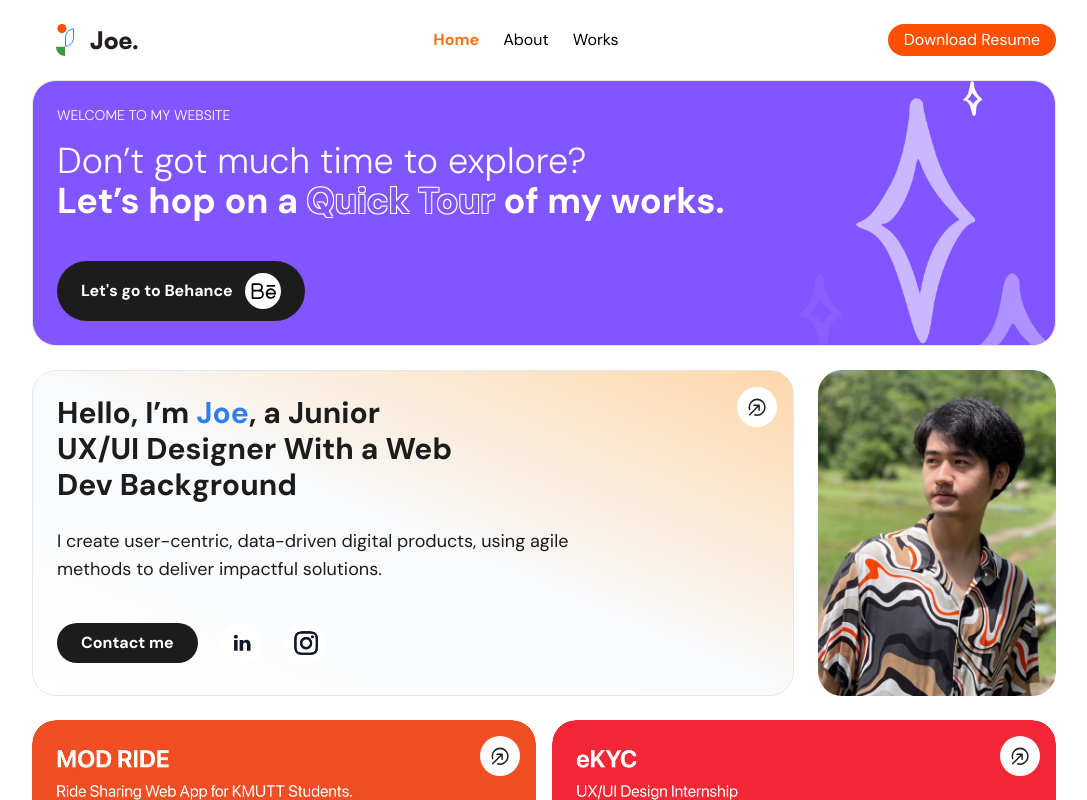
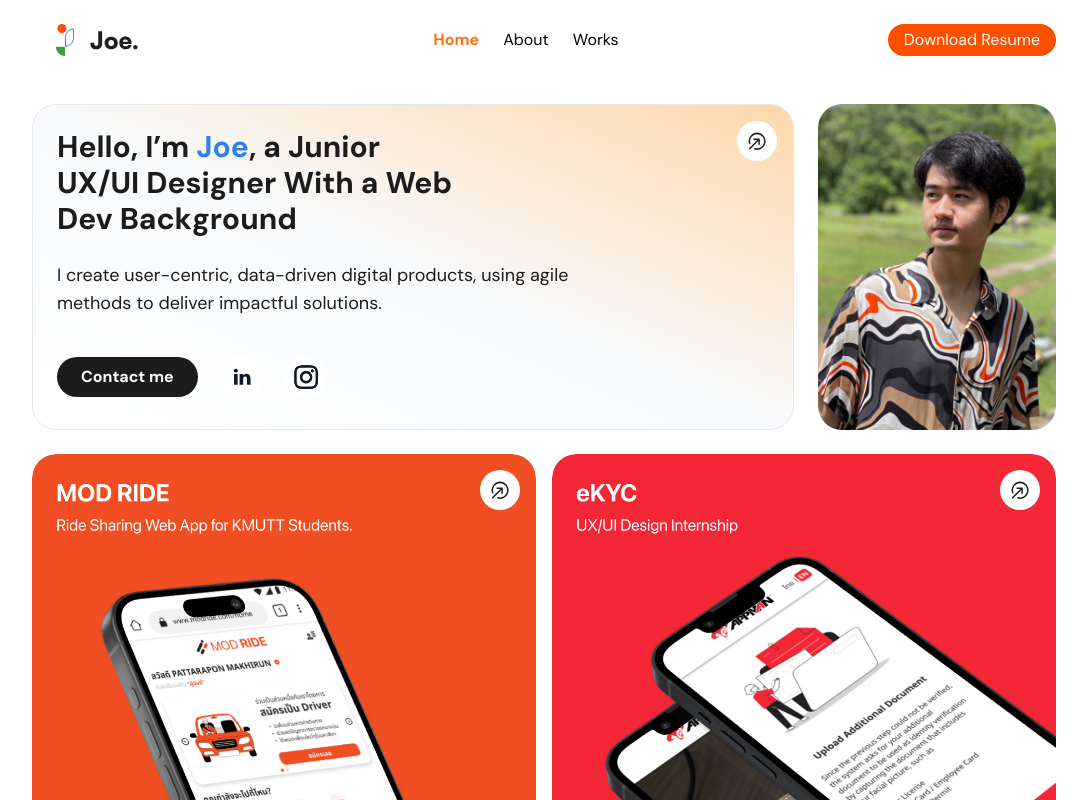
Before and after one commit to Joe-sit/joe-pattarapon, a Vue app: page / in a window 1280 px wide. Shown: the top 800 px of the page, without its empty margins (96-1183 px from the left). Built offline with nearby package versions, Linux system fonts and the light colour scheme.

Commit message:
delete behance

```diff
--- a/src/components/views/HomePage.vue
+++ b/src/components/views/HomePage.vue
@@ -84,7 +84,7 @@
 <template>
     <div class=" mx-auto max-w-screen-lg min-h-screen mb-6 ">
 
-        <div class="mx-6 md:mx-0">
+        <!-- <div class="mx-6 md:mx-0">
             <div class="relative bg-[#8155FF] border rounded-3xl px-6 py-6 h-full overflow-hidden" v-motion
                 :initial="{ opacity: 0, y: 100 }" :visibleOnce="{ opacity: 1, y: 0 }" :delay="200" :duration="600">
                 <img src="../../assets/sparkle-bg.png" alt="Sparkle Background"
@@ -122,7 +122,7 @@
 
 
             </div>
-        </div>
+        </div> -->
 
         <!-- About Section (NEW) -->
         <div class="text-white min-h-screen flex flex-col items-center py-6  ">
```
